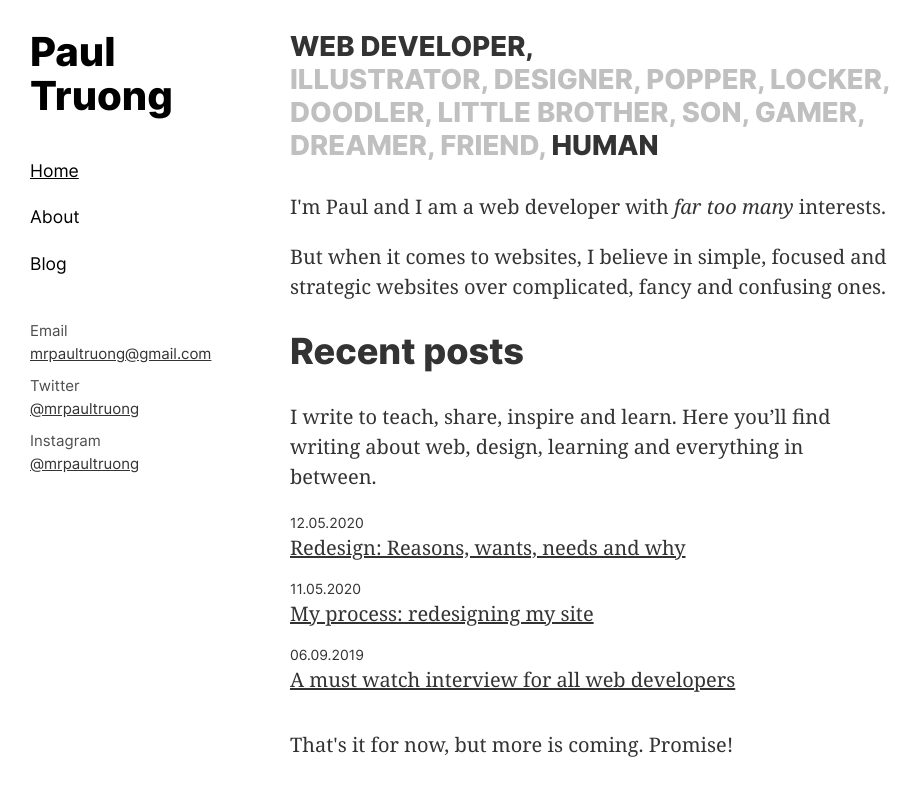
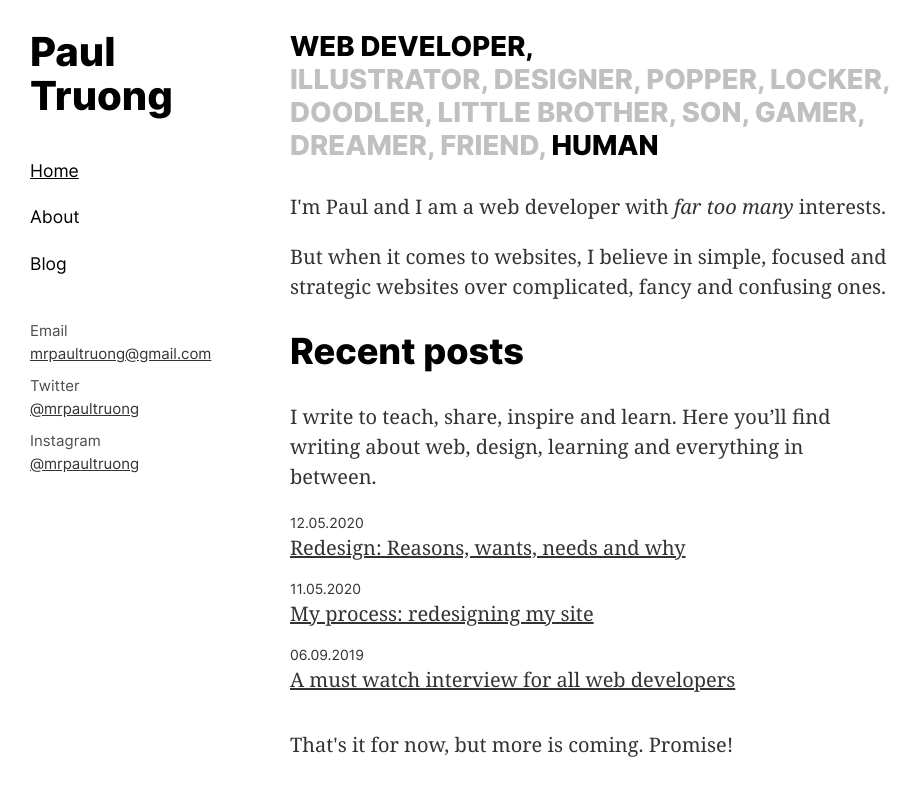
Before and after one commit to paulTruong/paultruong.me, a Gatsby site: page / in a window 1280 px wide. Shown: the top 787 px of the page, without its empty margins (0-922 px from the left). Built offline with nearby package versions, Linux system fonts and the light colour scheme; Gatsby itself is replaced by a stand-in of ours.

Commit message:
Made headings darker, removed some images

```diff
--- a/src/components/layout.css
+++ b/src/components/layout.css
@@ -40,6 +40,7 @@ h6 {
   font-family: "Inter", "Lucida Sans Regular", "Lucida Grande",
     "Lucida Sans Unicode", Geneva, Verdana, sans-serif;
   line-height: 1.1;
+  color: #000;
 }
 
 h1 {
--- a/src/pages/index.js
+++ b/src/pages/index.js
@@ -19,10 +19,10 @@ export default ({ data }) => {
         lineHeight: "1.2",
         color: "#c0c0c0",
       }}>
-        <span style={{ color: "#333" }}>Web developer,</span>
+        <span style={{ color: "#000" }}>Web developer,</span>
         <br></br>
         illustrator, designer, popper, locker, doodler, little brother, son, gamer, dreamer, friend,
-        <span style={{ color: "#333" }}> human</span>
+        <span style={{ color: "#000" }}> human</span>
       </div>
       <p>
         I'm Paul and I am a web developer with <i>far too many</i> interests.
```
Also changed, not shown: content/assets/gatsby-icon.png (deleted), content/assets/profile-pic.jpg (deleted).
